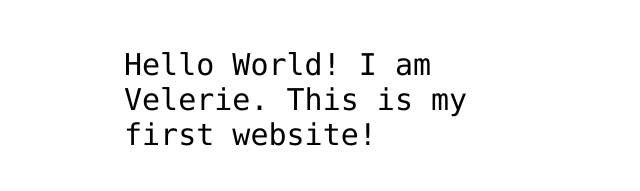
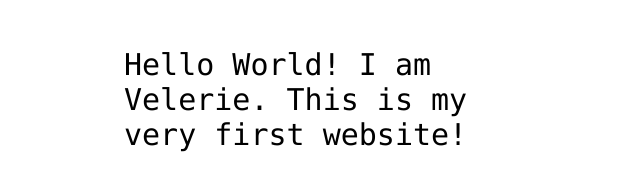
Before and after one commit to Valerie1998/hello-world, a plain HTML site: page index.html in a window 1280 px wide. Shown: the part 341-532 px from the top of the page, without its empty margins (316-956 px from the left). Drawn offline with Linux system fonts and the light colour scheme.

Commit message:
Update index.html

```diff
--- a/index.html
+++ b/index.html
@@ -12,7 +12,7 @@
 <img src="https://octodex.github.com/images/daftpunktocat-thomas.gif" id="octocat" alt="octocat-gif" />
 
 <!-- Change this code here by copy and pasting your template on line 15 -->
-<p>Hello World! I am Velerie. This is my first website!</p>
+<p>Hello World! I am Velerie. This is my very first website!</p>
 
 </body>
 </html>
```
